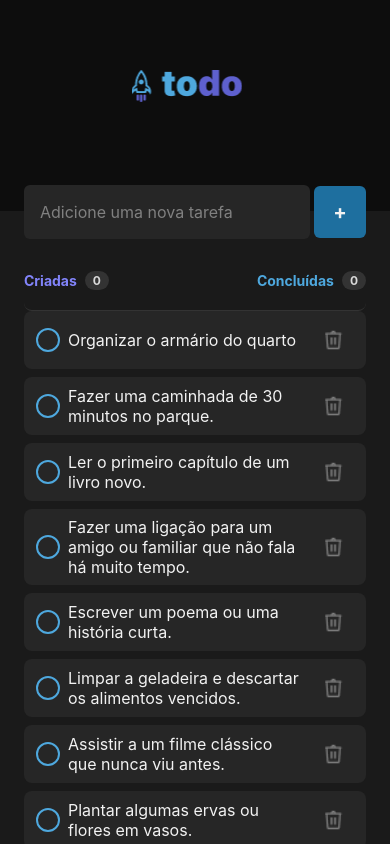
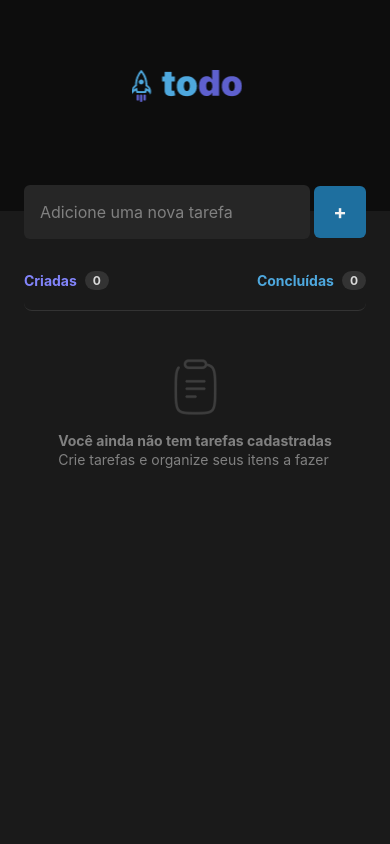
Before and after one commit to RenanFachin/RS_RN_ToDoApp, a React Native app: screen / in a window 390 px wide. Built offline with nearby package versions, Linux system fonts and the light colour scheme.

Commit message:
Passando informações da lista de tarefas adicionadas na Home para o componente de Lista de tarefas

```diff
--- a/src/components/Tasks/index.tsx
+++ b/src/components/Tasks/index.tsx
@@ -5,19 +5,26 @@ import ClipBoardImg from '../../assets/Clipboard.png'
 import { useState } from "react";
 import { TaskItem } from "../TaskItem";
 
-export function Tasks() {
-  const [items, setItems] = useState(['Organizar o armário do quarto', 'Fazer uma caminhada de 30 minutos no parque.', 'Ler o primeiro capítulo de um livro novo.', 'Fazer uma ligação para um amigo ou familiar que não fala há muito tempo.', 'Escrever um poema ou uma história curta.', 'Limpar a geladeira e descartar os alimentos vencidos.', 'Assistir a um filme clássico que nunca viu antes.', 'Plantar algumas ervas ou flores em vasos.', 'Aprender uma nova receita e cozinhar um prato especial.', 'Fazer uma sessão de meditação ou yoga por 15 minutos.', 'Doar roupas e itens que não são mais usados para uma instituição de caridade.', 'Comprar ingredientes para um jantar.'])
+import { TaskProps } from '../../screens/Home'
+
+interface TaskListProps {
+  taskItems: TaskProps[]
+  setTaskItems: (taskItem: TaskProps[]) => void
+}
+
+export function Tasks({ setTaskItems, taskItems}: TaskListProps) {
+  // const [items, setItems] = useState(['Organizar o armário do quarto', 'Fazer uma caminhada de 30 minutos no parque.', 'Ler o primeiro capítulo de um livro novo.', 'Fazer uma ligação para um amigo ou familiar que não fala há muito tempo.', 'Escrever um poema ou uma história curta.', 'Limpar a geladeira e descartar os alimentos vencidos.', 'Assistir a um filme clássico que nunca viu antes.', 'Plantar algumas ervas ou flores em vasos.', 'Aprender uma nova receita e cozinhar um prato especial.', 'Fazer uma sessão de meditação ou yoga por 15 minutos.', 'Doar roupas e itens que não são mais usados para uma instituição de caridade.', 'Comprar ingredientes para um jantar.'])
   // const [items, setItems] = useState([])
 
 
   return (
     <View style={styles.container}>
       <FlatList
-        data={items}
-        keyExtractor={items => items}
+        data={taskItems}
+        keyExtractor={task => task.task}
 
         renderItem={({ item }) => (
-          <TaskItem taskText={item} key={item} />
+          <TaskItem taskText={item.task} key={item.task} />
         )}
 
         ListEmptyComponent={() => (
--- a/src/screens/Home/index.tsx
+++ b/src/screens/Home/index.tsx
@@ -5,7 +5,7 @@ import Logo from '../../assets/Logo.png'
 import { Tasks } from "../../components/Tasks";
 import { useState } from "react";
 
-interface TaskProps {
+export interface TaskProps {
   task: string
   completed: boolean
 }
@@ -17,6 +17,10 @@ export function Home() {
 
   function handleAddNewTask() {
     // console.log(newTask)
+    if (newTask === '') {
+      return Alert.alert("Erro", "Você precisa preencher algo no campo para poder adicionar uma nova tarefa")
+    }
+
 
     // Transformando tudo em minúsculo para poder fazer a comparação
     if (taskItems.find(item => item.task.toLowerCase() === newTask.toLowerCase())){
@@ -82,7 +86,11 @@ export function Home() {
       </View>
 
 
-      <Tasks />
+      <Tasks
+      // Passando os states (lista de tasks) para o componente
+      taskItems={taskItems}
+      setTaskItems={setTaskItems}
+      />
 
 
     </View>
```
